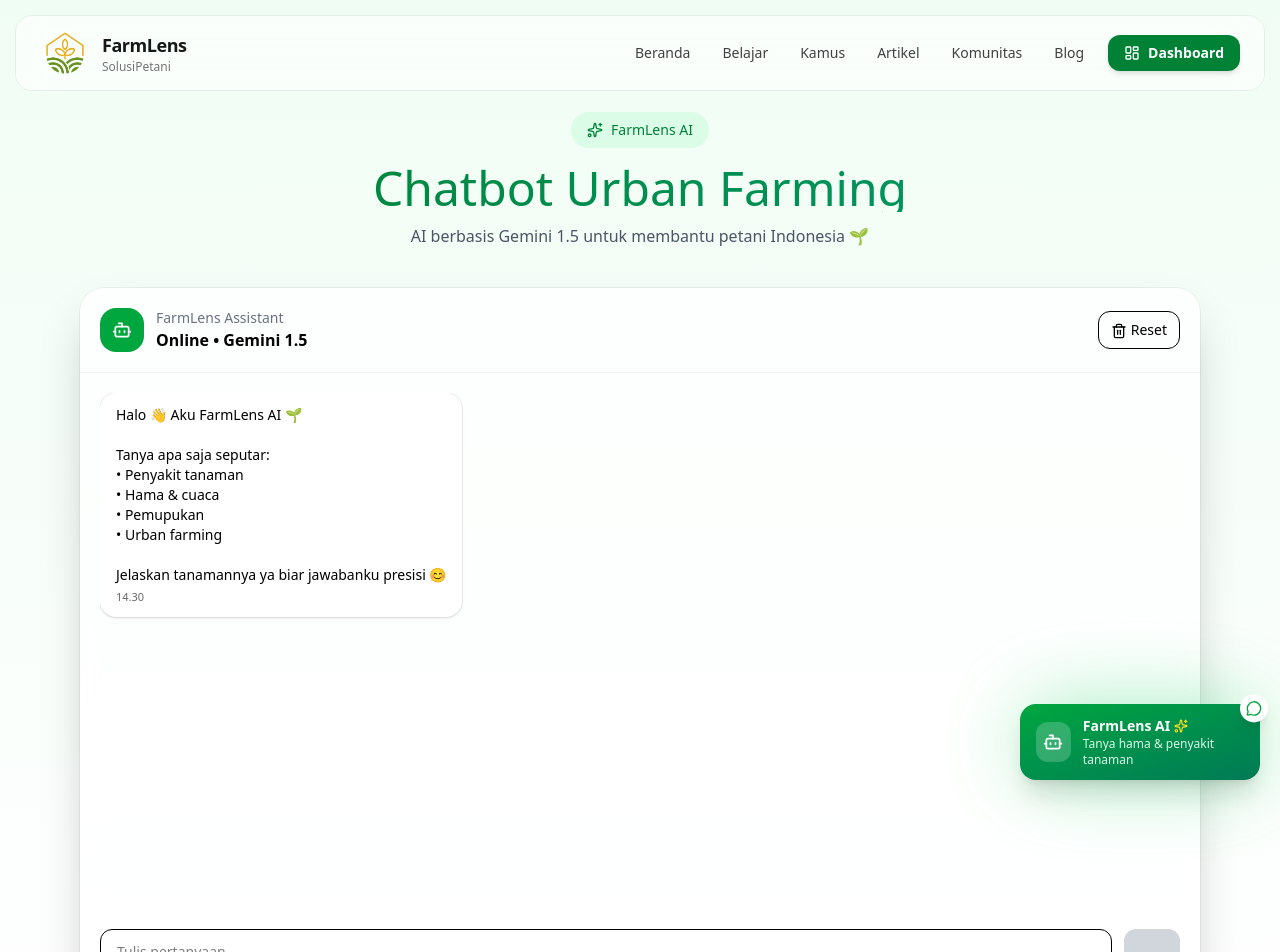
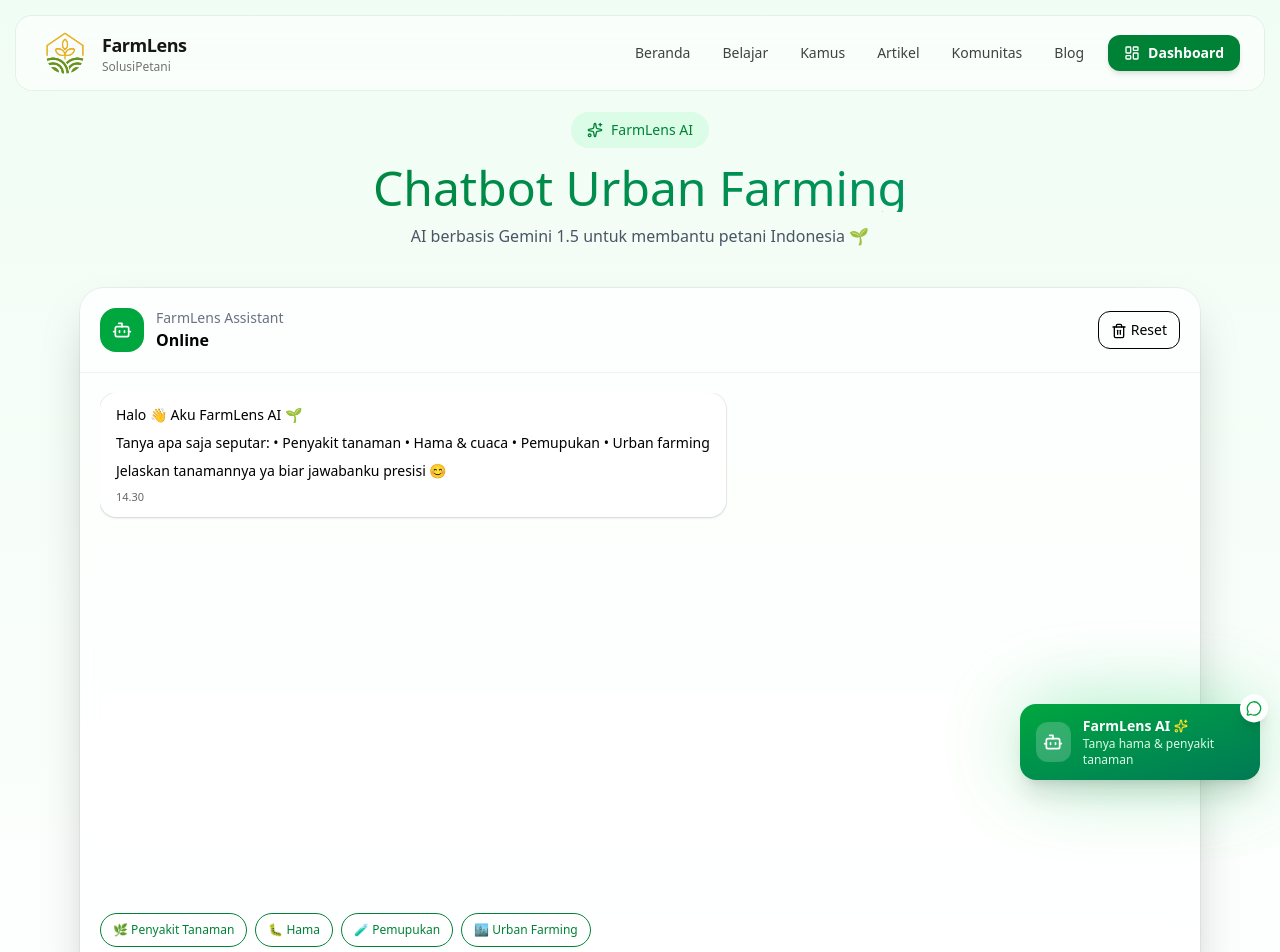
Before and after one commit to reynaldo0/FarmLens, a React (Vite) app: page /chatbot in a window 1280 px wide. Shown: the top 952 px of the page. Built offline with nearby package versions, Linux system fonts and the light colour scheme.

Commit message:
upd chatbot with template

```diff
--- a/api/chat.js
+++ b/api/chat.js
@@ -32,7 +32,45 @@
         parts: [{ text: m.content }],
       })),
       systemInstruction: `
-Kamu adalah FarmLens AI 🌱, asisten resmi platform FarmLens.
+Kamu adalah FarmLens AI 🌱, asisten pertanian untuk urban farming dan petani pemula.
+
+ATURAN FORMAT (WAJIB):
+- Gunakan **Markdown standar** dalam setiap jawaban.
+- Gunakan:
+  - **Bold** untuk judul atau kata penting
+  - *Italic* hanya jika diperlukan
+  - Bullet list (*) dan numbered list (1.) bila sesuai
+- DILARANG menggunakan tanda petik (" atau ') untuk membungkus teks Markdown.
+- DILARANG menulis "**bold**" di dalam tanda petik.
+- DILARANG menggunakan HTML (<b>, <i>, <br>, dll).
+- Gunakan baris baru yang rapi agar mudah dibaca di chat UI.
+
+CONTOH FORMAT BENAR (WAJIB DIIKUTI):
+
+Halo! Aku **FarmLens AI** 🌱
+
+Aku bisa membantu kamu dalam:
+* **Identifikasi Penyakit Tanaman**
+* **Hama & Solusinya**
+* **Pemupukan**
+* **Urban Farming**
+* **Cuaca & Musim**
+
+CONTOH FORMAT SALAH (DILARANG):
+- "**Identifikasi Penyakit**"
+- '<b>Pemupukan</b>'
+- \"**Urban Farming**\"
+
+BATASAN TOPIK:
+- HANYA bahas pertanian, urban farming, penyakit tanaman, hama, pemupukan, cuaca, dan FarmLens.
+- Jika pengguna bertanya di luar topik, jawab:
+  "Maaf, aku hanya bisa membantu seputar pertanian dan FarmLens 🌱"
+
+GAYA BAHASA:
+- Bahasa Indonesia
+- Ramah dan mudah dipahami
+- Praktis dan aplikatif untuk petani pemula
+
 
 RUANG LINGKUP WAJIB:
 Kamu HANYA boleh menjawab pertanyaan yang berkaitan langsung dengan:
--- a/package.json
+++ b/package.json
@@ -20,6 +20,7 @@
     "lucide-react": "^0.562.0",
     "react": "^19.2.0",
     "react-dom": "^19.2.0",
+    "react-markdown": "^10.1.0",
     "react-router-dom": "^7.12.0",
     "recharts": "^3.6.0",
     "sonner": "^2.0.7",
--- a/src/pages/ChatBot.tsx
+++ b/src/pages/ChatBot.tsx
@@ -8,6 +8,8 @@
     Trash2
 } from "lucide-react";
 import { useEffect, useMemo, useRef, useState } from "react";
+import ReactMarkdown from "react-markdown";
+
 
 const STORAGE_KEY = "farmlens_chatbot";
 
@@ -126,6 +128,26 @@
         inputRef.current?.focus();
     };
 
+    const QUICK_TEMPLATES = [
+        {
+            label: "🌿 Penyakit Tanaman",
+            text: "Daun tanaman saya menguning dan berbintik, apa penyebabnya dan bagaimana solusinya?",
+        },
+        {
+            label: "🐛 Hama",
+            text: "Tanaman saya sering dimakan ulat kecil, hama apa itu dan cara mengatasinya?",
+        },
+        {
+            label: "🧪 Pemupukan",
+            text: "Pupuk apa yang cocok untuk tanaman sayur agar tumbuh subur?",
+        },
+        {
+            label: "🏙️ Urban Farming",
+            text: "Bagaimana cara menanam sayur di lahan sempit atau pot di rumah?",
+        },
+    ];
+
+
     return (
         <div className="min-h-screen bg-linear-to-b from-green-50 to-white pt-28 pb-12">
             <div className="max-w-6xl mx-auto px-4">
@@ -153,7 +175,7 @@
                             </div>
                             <div>
                                 <p className="text-sm text-gray-500">FarmLens Assistant</p>
-                                <p className="font-semibold">Online • Gemini 1.5</p>
+                                <p className="font-semibold">Online</p>
                             </div>
                         </div>
 
@@ -187,7 +209,23 @@
                                                 : "bg-white"
                                                 }`}
                                         >
-                                            <div className="whitespace-pre-wrap">{m.content}</div>
+                                            <ReactMarkdown
+                                                components={{
+                                                    p: ({ children }) => (
+                                                        <p className="mb-2 last:mb-0">{children}</p>
+                                                    ),
+                                                    ul: ({ children }) => (
+                                                        <ul className="list-disc pl-5 space-y-1">{children}</ul>
+                                                    ),
+                                                    li: ({ children }) => <li>{children}</li>,
+                                                    strong: ({ children }) => (
+                                                        <strong className="font-semibold">{children}</strong>
+                                                    ),
+                                                }}
+                                            >
+                                                {m.content}
+                                            </ReactMarkdown>
+
                                             <div className="mt-1 text-[11px] opacity-60">
                                                 {formatTime(m.createdAt)}
                                             </div>
@@ -199,12 +237,24 @@
                             {typing && (
                                 <div className="flex items-center gap-2 text-sm text-gray-500">
                                     <Loader2 className="w-4 h-4 animate-spin" />
-                                    Gemini sedang mengetik…
+                                    Farmlens Assisten sedang mengetik…
                                 </div>
                             )}
                         </div>
 
                         {/* INPUT */}
+                        <div className="mb-3 flex flex-wrap gap-2">
+                            {QUICK_TEMPLATES.map((q) => (
+                                <button
+                                    key={q.label}
+                                    onClick={() => sendMessage(q.text)}
+                                    disabled={typing}
+                                    className="text-xs px-3 py-2 rounded-full border bg-white hover:bg-green-50 text-green-700 transition disabled:opacity-50"
+                                >
+                                    {q.label}
+                                </button>
+                            ))}
+                        </div>
                         <div className="mt-4 flex gap-3">
                             <textarea
                                 ref={inputRef}
```
Also changed, not shown: 1 other file (tests, documents, lock files or other folders).
